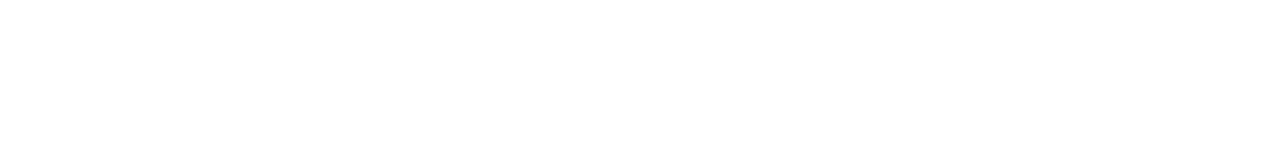
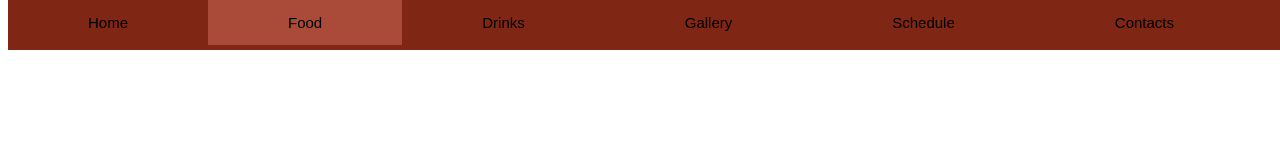
Before and after one commit to tolo530/WebDesignProject, a plain HTML site: page HTML/Foods.html in a window 1280 px wide. Drawn offline with Linux system fonts and the light colour scheme.

Commit message:
Foods con menu
Ya tiene el menu listo

```diff
--- /dev/null
+++ b/HTML/CSS/style.css
@@ -0,0 +1,33 @@
+.header
+{
+	 position: fixed;
+	 background-color: #802615;
+	 text-align: center;
+  	 top: 0;
+  	 width: 100%;
+  	 height: 50px;
+}
+
+.header a
+{
+	float:left;
+	display: block;
+	font-family: arial;
+	font-size:15px;
+	display: block;
+  	color: white;
+  	text-align: center;
+  	padding: 14px 80px;
+	color: black;
+	text-decoration: none;
+}
+
+.active {
+  background-color: #AA4A39;
+  color: white;
+}
+
+a:hover {
+  background-color: #555;
+  color: white;
+}
--- a/HTML/Contact.html
+++ b/HTML/Contact.html
@@ -1,4 +1,8 @@
 <!DOCTYPE html>
+<head>
+	<title>Contact</title>
+	<link rel="stylesheet" type="text/css" href="CSS/style.css">
+</head>
 <html>
 <body>
 
@@ -8,7 +12,7 @@
     <a href="./Drinks.html">Drinks</a>
     <a href="./Gallery.html">Gallery</a>
     <a href="./Schedule.html">Schedule</a>
-    <a href="./Contacts.html">Contacts</a>
+    <a class ="active" href="./Contacts.html">Contacts</a>
 </div>
 
 <h1>The Tea Corner</h1>
--- a/HTML/Foods.html
+++ b/HTML/Foods.html
@@ -0,0 +1,20 @@
+<!DOCTYPE html>
+<html>
+<head>
+	<title>Foods</title>
+	<link rel="stylesheet" type="text/css" href="CSS/style.css">
+</head>
+<body>
+
+<div class="header">
+    <a href="./Home.html">Home</a>
+    <a class = "active" href="./Foods.html">Food</a>
+    <a href="./Drinks.html">Drinks</a>
+    <a href="./Gallery.html">Gallery</a>
+    <a href="./Schedule.html">Schedule</a>
+    <a href="./Contact.html">Contacts</a>
+</div>
+
+
+</body>
+</html>
```
Also changed, not shown: CSS/style.css (deleted).
